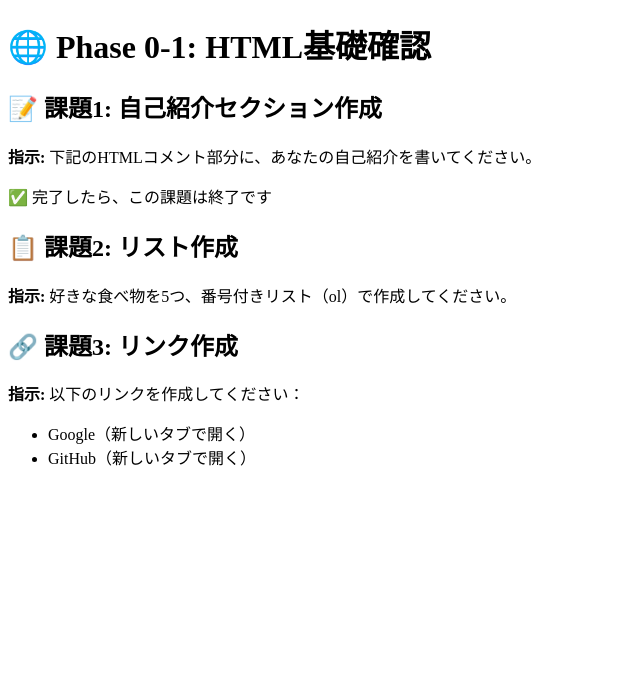
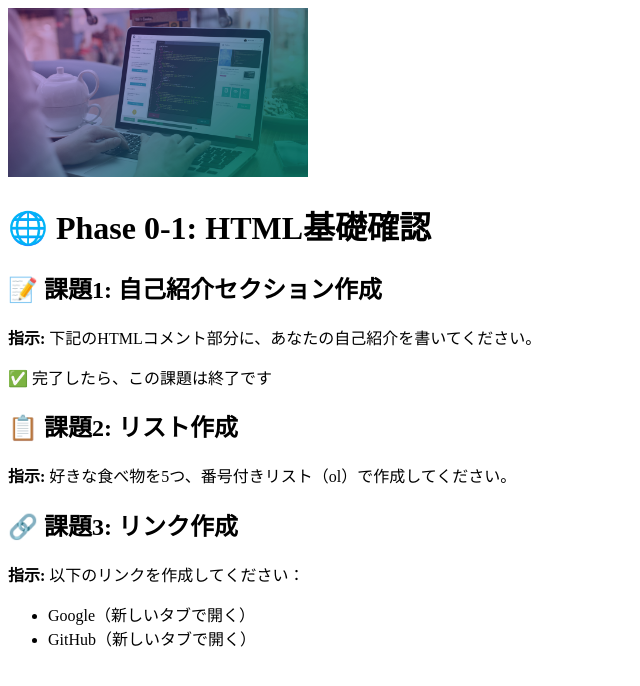
Before and after one commit to omu-sx23216/omu-sx23216.github.io, a plain HTML site: page index.html in a window 1280 px wide. Shown: the whole page, without its empty margins (0-640 px from the left). Drawn offline with Linux system fonts and the light colour scheme.

Commit message:
Update index.html

```diff
--- a/index.html
+++ b/index.html
@@ -6,6 +6,7 @@
     <title>Phase 0-1: HTML基礎確認</title>
 </head>
 <body>
+    <img src="top.png" width="300" alt="トップ画像">
     <h1>🌐 Phase 0-1: HTML基礎確認</h1>
     <div>
         <h2>📝 課題1: 自己紹介セクション作成</h2>
```
